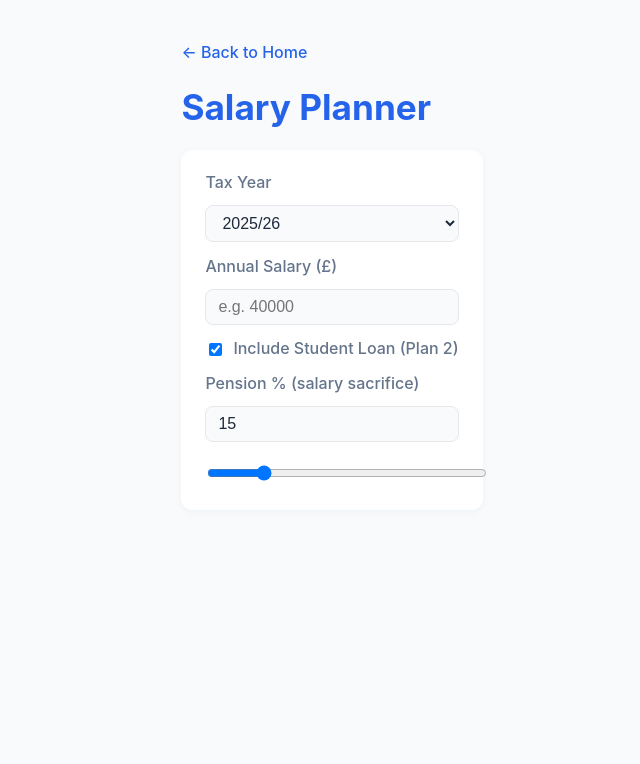
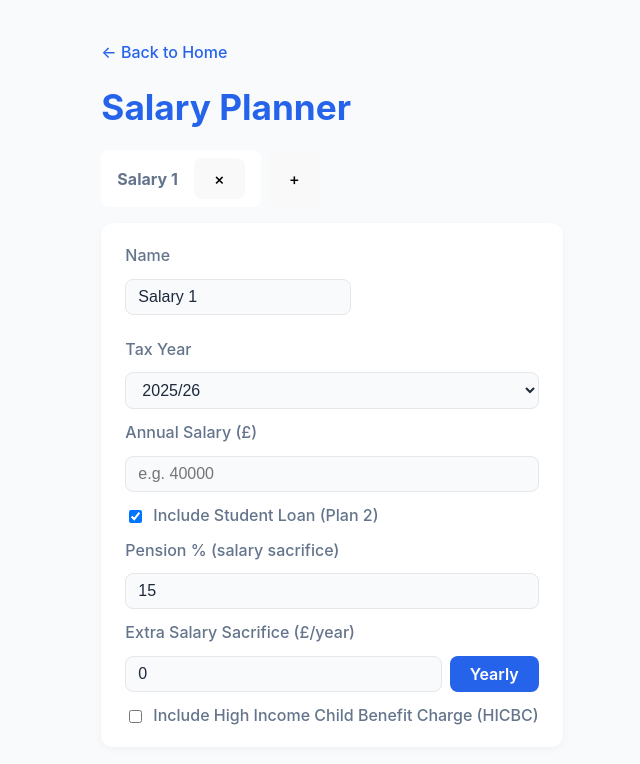
Before and after one commit to nbetts/vibe-finance-planner, a React (Vite) app: page /salary in a window 1280 px wide. Shown: the top 764 px of the page, without its empty margins (308-948 px from the left). Built offline with nearby package versions, Linux system fonts and the light colour scheme.

Commit message:
incorporate HICBC cost

```diff
--- /dev/null
+++ b/src/pages/salary-planner/HICBCResult.tsx
@@ -0,0 +1,21 @@
+// HICBC result display component
+import { calculateHICBC } from './salaryCalculations';
+
+const HICBCResult: React.FC<{ netIncome: number; config: import('./types').TaxYearConfig }> = ({ netIncome, config }) => {
+  const children = 1; // Could be made user-configurable
+  const charge = calculateHICBC(netIncome, config, children);
+  if (charge === 0) {
+    return (
+      <div style={{ marginTop: '1.5rem', color: 'var(--primary)' }}>
+        <strong>No High Income Child Benefit Charge applies.</strong>
+      </div>
+    );
+  }
+  return (
+    <div style={{ marginTop: '1.5rem', color: 'var(--warning)', fontWeight: 500 }}>
+      <strong>Yearly High Income Child Benefit Charge (HICBC): £{charge.toLocaleString(undefined, { maximumFractionDigits: 2 })}</strong><br />
+    </div>
+  );
+};
+
+export default HICBCResult;
--- a/src/pages/salary-planner/index.tsx
+++ b/src/pages/salary-planner/index.tsx
@@ -1,32 +1,112 @@
-import { useState, useEffect } from 'react';
+import { useEffect } from 'react';
 import { Link } from 'react-router-dom';
 import { useLocalStorage } from '../../hooks';
 import { calculateBreakdown } from './salaryCalculations';
 import { TAX_YEARS } from './constants';
 import type { TaxYearConfig } from './types';
 import type { SalaryBreakdown } from './types';
+import { v4 as uuidv4 } from 'uuid';
+import HICBCResult from './HICBCResult';
+
+
+// Salary tab type
+type SalaryTabInputs = {
+  label: string;
+  salary: string;
+  includeStudentLoan: boolean;
+  pensionPercent: string;
+  extraSalarySacrifice: string;
+  extraSalarySacrificeUnit: 'year' | 'month';
+  taxYearKey: string;
+  includeHICBC: boolean;
+};
+
+type SalaryTab = {
+  id: string;
+  inputs: SalaryTabInputs;
+  breakdown: SalaryBreakdown | null;
+};
+
+function createBlankSalaryTab(label: string): SalaryTab {
+  return {
+    id: uuidv4(),
+    inputs: {
+      label,
+      salary: '',
+      includeStudentLoan: true,
+      pensionPercent: '15',
+  extraSalarySacrifice: '0',
+  extraSalarySacrificeUnit: 'year',
+      taxYearKey: '2025_26',
+      includeHICBC: false,
+    },
+    breakdown: null,
+  };
+}
 
 function SalaryPlanner() {
-  const [salary, setSalary] = useLocalStorage<string>('salary', '');
-  const [includeStudentLoan, setIncludeStudentLoan] = useLocalStorage<boolean>('includeStudentLoan', true);
-  const [pensionPercent, setPensionPercent] = useLocalStorage<string>('pensionPercent', '15');
-  const [breakdown, setBreakdown] = useState<SalaryBreakdown | null>(null);
-  const [taxYearKey, setTaxYearKey] = useState<string>('2025_26');
-  const taxYearConfig: TaxYearConfig = TAX_YEARS[taxYearKey];
+  // Helper to parse and convert values
+  const parse = (v: string) => {
+    const n = Number(v);
+    return isNaN(n) || v.trim() === '' ? 0 : n;
+  };
+  const toYearly = (val: string, unit: 'year' | 'month') => unit === 'month' ? parse(val) * 12 : parse(val);
+  const [tabs, setTabs] = useLocalStorage<SalaryTab[]>('salaryPlanner.tabs', [createBlankSalaryTab('Salary 1')]);
+  const [activeTab, setActiveTab] = useLocalStorage<number>('salaryPlanner.activeTab', 0);
+
+  const tab = tabs[activeTab];
+  const taxYearConfig: TaxYearConfig = TAX_YEARS[tab.inputs.taxYearKey];
 
   // Recalculate breakdown whenever any input changes
   useEffect(() => {
-    const gross = Number(salary);
-    const pension = pensionPercent.trim() === '' ? undefined : Number(pensionPercent) / 100;
-    if (gross > 0 && !isNaN(gross) && (pensionPercent.trim() === '' || (!isNaN(Number(pensionPercent)) && Number(pensionPercent) >= 0))) {
-      setBreakdown(calculateBreakdown(gross, taxYearConfig, { includeStudentLoan, pensionRate: pension }));
-    } else {
-      setBreakdown(null);
+    const gross = Number(tab.inputs.salary);
+    const pension = tab.inputs.pensionPercent.trim() === '' ? undefined : Number(tab.inputs.pensionPercent) / 100;
+    const extraSalarySacrifice = toYearly(tab.inputs.extraSalarySacrifice, tab.inputs.extraSalarySacrificeUnit);
+    let newBreakdown: SalaryBreakdown | null = null;
+    if (
+      gross > 0 &&
+      !isNaN(gross) &&
+      (tab.inputs.pensionPercent.trim() === '' || (!isNaN(Number(tab.inputs.pensionPercent)) && Number(tab.inputs.pensionPercent) >= 0)) &&
+      (tab.inputs.extraSalarySacrifice.trim() === '' || (!isNaN(Number(tab.inputs.extraSalarySacrifice)) && Number(tab.inputs.extraSalarySacrifice) >= 0))
+    ) {
+      newBreakdown = calculateBreakdown(gross, taxYearConfig, {
+        includeStudentLoan: tab.inputs.includeStudentLoan,
+        pensionRate: pension,
+        extraSalarySacrifice,
+      });
     }
+    const newTabs = tabs.map((t, i) => i === activeTab ? { ...t, breakdown: newBreakdown } : t);
+    setTabs(newTabs);
     // eslint-disable-next-line react-hooks/exhaustive-deps
-  }, [salary, includeStudentLoan, pensionPercent, taxYearKey]);
+  }, [tab.inputs.salary, tab.inputs.includeStudentLoan, tab.inputs.pensionPercent, tab.inputs.extraSalarySacrifice, tab.inputs.extraSalarySacrificeUnit, tab.inputs.taxYearKey]);
 
-  // Removed handleReset, no longer needed
+  // Tab bar handlers
+  const handleAddTab = () => {
+    const newTabs = [...tabs, createBlankSalaryTab(`Salary ${tabs.length + 1}`)];
+    setTabs(newTabs);
+    setActiveTab(newTabs.length - 1);
+  };
+  const handleDeleteTab = (idx: number) => {
+    if (tabs.length === 1) {
+      // Reset the only tab
+      const newTabs = tabs.map((t, i) => i === idx ? createBlankSalaryTab(t.inputs.label) : t);
+      setTabs(newTabs);
+      return;
+    }
+    const newTabs = tabs.filter((_, i) => i !== idx);
+    setTabs(newTabs);
+    setActiveTab(idx > 0 ? idx - 1 : 0);
+  };
+  const handleTabLabelChange = (idx: number, label: string) => {
+    const newTabs = tabs.map((t, i) => i === idx ? { ...t, inputs: { ...t.inputs, label } } : t);
+    setTabs(newTabs);
+  };
+
+  // Input change handler
+  const updateTabInputs = (field: keyof SalaryTabInputs, value: string | boolean) => {
+    const newTabs = tabs.map((t, i) => i === activeTab ? { ...t, inputs: { ...t.inputs, [field]: value } } : t);
+    setTabs(newTabs);
+  };
 
   return (
     <div className="planner-container">
@@ -34,6 +114,57 @@ function SalaryPlanner() {
         <Link to="/" style={{ color: 'var(--primary)', textDecoration: 'none', fontWeight: 500 }}>&larr; Back to Home</Link>
       </div>
       <h1>Salary Planner</h1>
+      {/* Tab bar UI */}
+      <div className="car-tabs-bar">
+        {tabs.map((tab, idx) => (
+          <div
+            key={tab.id}
+            className={`car-tab${idx === activeTab ? ' active' : ''}`}
+            onClick={() => setActiveTab(idx)}
+            tabIndex={0}
+            onKeyDown={e => {
+              if ((e.key === 'Enter' || e.key === ' ') && activeTab !== idx) setActiveTab(idx);
+            }}
+            draggable
+            onDragStart={e => {
+              e.dataTransfer.effectAllowed = 'move';
+              e.dataTransfer.setData('text/plain', String(idx));
+            }}
+            onDragOver={e => {
+              e.preventDefault();
+              e.dataTransfer.dropEffect = 'move';
+            }}
+            onDrop={e => {
+              e.preventDefault();
+              const fromIdx = Number(e.dataTransfer.getData('text/plain'));
+              if (fromIdx === idx || isNaN(fromIdx)) return;
+              const newTabs = [...tabs];
+              const [moved] = newTabs.splice(fromIdx, 1);
+              newTabs.splice(idx, 0, moved);
+              setTabs(newTabs as SalaryTab[]);
+              // Update activeTab if needed
+              if (activeTab === fromIdx) setActiveTab(idx);
+              else if (activeTab > fromIdx && activeTab <= idx) setActiveTab(activeTab - 1);
+              else if (activeTab < fromIdx && activeTab >= idx) setActiveTab(activeTab + 1);
+            }}
+            style={{ cursor: 'grab' }}
+          >
+            <span className="car-tab-label" style={{ fontWeight: idx === activeTab ? 700 : 400 }}>
+              {tab.inputs.label}
+            </span>
+            <button
+              type="button"
+              className="delete-tab-btn"
+              aria-label="Delete tab"
+              onClick={e => { e.stopPropagation(); handleDeleteTab(idx); }}
+              tabIndex={-1}
+            >
+              ×
+            </button>
+          </div>
+        ))}
+        <button type="button" aria-label="Add salary" className="add-tab-btn" onClick={handleAddTab}>+</button>
+      </div>
       <div className="planner-view">
         <form
           className="salary-input"
@@ -41,11 +172,20 @@ function SalaryPlanner() {
           onSubmit={e => e.preventDefault()}
         >
           <div className="salary-input-row" style={{ flexDirection: 'column', alignItems: 'stretch', gap: '0.7rem' }}>
+            <label htmlFor="tab-label">Name</label>
+            <input
+              id="tab-label"
+              type="text"
+              value={tab.inputs.label}
+              onChange={e => handleTabLabelChange(activeTab, e.target.value)}
+              placeholder="e.g. Salary 1"
+              style={{ marginBottom: '0.7rem', maxWidth: 200 }}
+            />
             <label htmlFor="taxYear">Tax Year</label>
             <select
               id="taxYear"
-              value={taxYearKey}
-              onChange={e => setTaxYearKey(e.target.value)}
+              value={tab.inputs.taxYearKey}
+              onChange={e => updateTabInputs('taxYearKey', e.target.value)}
             >
               {Object.entries(TAX_YEARS).map(([key, config]) => (
                 <option key={key} value={key}>{config.yearLabel}</option>
@@ -56,16 +196,16 @@ function SalaryPlanner() {
               id="salary"
               type="number"
               min="0"
-              value={salary}
-              onChange={e => setSalary(e.target.value)}
+              value={tab.inputs.salary}
+              onChange={e => updateTabInputs('salary', e.target.value)}
               placeholder="e.g. 40000"
             />
             <label htmlFor="studentLoanToggle" style={{ display: 'flex', alignItems: 'center', gap: '0.5rem' }}>
               <input
                 id="studentLoanToggle"
                 type="checkbox"
-                checked={includeStudentLoan}
-                onChange={e => setIncludeStudentLoan(e.target.checked)}
+                checked={tab.inputs.includeStudentLoan}
+                onChange={e => updateTabInputs('includeStudentLoan', e.target.checked)}
               />
               Include Student Loan (Plan 2)
             </label>
@@ -76,29 +216,54 @@ function SalaryPlanner() {
               min="0"
               max="100"
               step="1"
-              value={pensionPercent}
+              value={tab.inputs.pensionPercent}
               onChange={e => {
                 let val = e.target.value;
                 if (val !== '' && (isNaN(Number(val)) || Number(val) < 0)) val = '0';
                 if (Number(val) > 100) val = '100';
-                setPensionPercent(val);
+                updateTabInputs('pensionPercent', val);
               }}
               placeholder="e.g. 15"
             />
-            <input
-              type="range"
-              min="0"
-              max="100"
-              step="1"
-              value={pensionPercent === '' ? 0 : Number(pensionPercent)}
-              onChange={e => setPensionPercent(e.target.value)}
-              style={{ width: '100%' }}
-              aria-label="Pension percentage slider"
-            />
-            {/* Removed Calculate and Reset buttons. All inputs are now reactive. */}
+            <label htmlFor="extraSalarySacrifice">Extra Salary Sacrifice (£/{tab.inputs.extraSalarySacrificeUnit})</label>
+            <div style={{ display: 'flex', gap: '0.5rem', alignItems: 'center' }}>
+              <input
+                id="extraSalarySacrifice"
+                type="number"
+                min="0"
+                step="1"
+                value={tab.inputs.extraSalarySacrifice}
+                onChange={e => {
+                  let val = e.target.value;
+                  if (val !== '' && (isNaN(Number(val)) || Number(val) < 0)) val = '0';
+                  updateTabInputs('extraSalarySacrifice', val);
+                }}
+                placeholder="e.g. 2000"
+                style={{ flex: 1 }}
+              />
+              <button
+                type="button"
+                aria-label="Toggle extra salary sacrifice unit"
+                style={{ minWidth: 70 }}
+                onClick={() => {
+                  updateTabInputs('extraSalarySacrificeUnit', tab.inputs.extraSalarySacrificeUnit === 'year' ? 'month' : 'year');
+                }}
+              >
+                {tab.inputs.extraSalarySacrificeUnit === 'year' ? 'Yearly' : 'Monthly'}
+              </button>
+            </div>
+            <label htmlFor="hicbcToggle" style={{ display: 'flex', alignItems: 'center', gap: '0.5rem' }}>
+              <input
+                id="hicbcToggle"
+                type="checkbox"
+                checked={!!tab.inputs.includeHICBC}
+                onChange={e => updateTabInputs('includeHICBC', e.target.checked)}
+              />
+              Include High Income Child Benefit Charge (HICBC)
+            </label>
           </div>
         </form>
-        {breakdown && (
+        {tab.breakdown && (
           <div className="breakdown">
             <h2>Salary Breakdown</h2>
             <table>
@@ -114,75 +279,81 @@ function SalaryPlanner() {
               <tbody>
                 <tr>
                   <td>Gross Income</td>
-                  <td>£{breakdown.gross.toLocaleString(undefined, {maximumFractionDigits:2})}</td>
-                  <td>£{breakdown.grossMonthly.toLocaleString(undefined, {maximumFractionDigits:2})}</td>
-                  <td>£{breakdown.grossWeekly.toLocaleString(undefined, {maximumFractionDigits:2})}</td>
-                  <td>£{breakdown.grossDaily.toLocaleString(undefined, {maximumFractionDigits:2})}</td>
+                  <td>£{tab.breakdown.gross.toLocaleString(undefined, {maximumFractionDigits:2})}</td>
+                  <td>£{tab.breakdown.grossMonthly.toLocaleString(undefined, {maximumFractionDigits:2})}</td>
+                  <td>£{tab.breakdown.grossWeekly.toLocaleString(undefined, {maximumFractionDigits:2})}</td>
+                  <td>£{tab.breakdown.grossDaily.toLocaleString(undefined, {maximumFractionDigits:2})}</td>
                 </tr>
                 <tr>
                   <td>Pension</td>
-                  <td>£{breakdown.pension.toLocaleString(undefined, {maximumFractionDigits:2})}</td>
-                  <td>£{breakdown.pensionMonthly.toLocaleString(undefined, {maximumFractionDigits:2})}</td>
-                  <td>£{breakdown.pensionWeekly.toLocaleString(undefined, {maximumFractionDigits:2})}</td>
-                  <td>£{breakdown.pensionDaily.toLocaleString(undefined, {maximumFractionDigits:2})}</td>
+                  <td>£{tab.breakdown.pension.toLocaleString(undefined, {maximumFractionDigits:2})}</td>
+                  <td>£{tab.breakdown.pensionMonthly.toLocaleString(undefined, {maximumFractionDigits:2})}</td>
+                  <td>£{tab.breakdown.pensionWeekly.toLocaleString(undefined, {maximumFractionDigits:2})}</td>
+                  <td>£{tab.breakdown.pensionDaily.toLocaleString(undefined, {maximumFractionDigits:2})}</td>
                 </tr>
                 <tr>
                   <td>Extra Salary Sacrifice</td>
-                  <td>£{breakdown.extraSalarySacrifice.toLocaleString(undefined, {maximumFractionDigits:2})}</td>
-                  <td>£{breakdown.extraSalarySacrificeMonthly.toLocaleString(undefined, {maximumFractionDigits:2})}</td>
-                  <td>£{breakdown.extraSalarySacrificeWeekly.toLocaleString(undefined, {maximumFractionDigits:2})}</td>
-                  <td>£{breakdown.extraSalarySacrificeDaily.toLocaleString(undefined, {maximumFractionDigits:2})}</td>
+                  <td>£{tab.breakdown.extraSalarySacrifice.toLocaleString(undefined, {maximumFractionDigits:2})}</td>
+                  <td>£{tab.breakdown.extraSalarySacrificeMonthly.toLocaleString(undefined, {maximumFractionDigits:2})}</td>
+                  <td>£{tab.breakdown.extraSalarySacrificeWeekly.toLocaleString(undefined, {maximumFractionDigits:2})}</td>
+                  <td>£{tab.breakdown.extraSalarySacrificeDaily.toLocaleString(undefined, {maximumFractionDigits:2})}</td>
                 </tr>
                 <tr>
                   <td>Taxable Income</td>
-                  <td>£{breakdown.taxableIncome.toLocaleString(undefined, {maximumFractionDigits:2})}</td>
-                  <td>£{breakdown.taxableIncomeMonthly.toLocaleString(undefined, {maximumFractionDigits:2})}</td>
-                  <td>£{breakdown.taxableIncomeWeekly.toLocaleString(undefined, {maximumFractionDigits:2})}</td>
-                  <td>£{breakdown.taxableIncomeDaily.toLocaleString(undefined, {maximumFractionDigits:2})}</td>
+                  <td>£{tab.breakdown.taxableIncome.toLocaleString(undefined, {maximumFractionDigits:2})}</td>
+                  <td>£{tab.breakdown.taxableIncomeMonthly.toLocaleString(undefined, {maximumFractionDigits:2})}</td>
+                  <td>£{tab.breakdown.taxableIncomeWeekly.toLocaleString(undefined, {maximumFractionDigits:2})}</td>
+                  <td>£{tab.breakdown.taxableIncomeDaily.toLocaleString(undefined, {maximumFractionDigits:2})}</td>
                 </tr>
                 <tr>
                   <td>Income Tax</td>
-                  <td>£{breakdown.tax.toLocaleString(undefined, {maximumFractionDigits:2})}</td>
-                  <td>£{breakdown.taxMonthly.toLocaleString(undefined, {maximumFractionDigits:2})}</td>
-                  <td>£{breakdown.taxWeekly.toLocaleString(undefined, {maximumFractionDigits:2})}</td>
-                  <td>£{breakdown.taxDaily.toLocaleString(undefined, {maximumFractionDigits:2})}</td>
+                  <td>£{tab.breakdown.tax.toLocaleString(undefined, {maximumFractionDigits:2})}</td>
+                  <td>£{tab.breakdown.taxMonthly.toLocaleString(undefined, {maximumFractionDigits:2})}</td>
+                  <td>£{tab.breakdown.taxWeekly.toLocaleString(undefined, {maximumFractionDigits:2})}</td>
+                  <td>£{tab.breakdown.taxDaily.toLocaleString(undefined, {maximumFractionDigits:2})}</td>
                 </tr>
                 <tr>
                   <td colSpan={5}>
                     <details>
                       <summary>Tax Breakdown</summary>
                       <ul>
-                        <li>Personal Allowance: £{breakdown.taxBreakdown.personalAllowance.toLocaleString(undefined, {maximumFractionDigits:2})}</li>
-                        <li>Basic Rate: £{breakdown.taxBreakdown.basic.toLocaleString(undefined, {maximumFractionDigits:2})}</li>
-                        <li>Higher Rate: £{breakdown.taxBreakdown.higher.toLocaleString(undefined, {maximumFractionDigits:2})}</li>
-                        <li>Additional Rate: £{breakdown.taxBreakdown.additional.toLocaleString(undefined, {maximumFractionDigits:2})}</li>
+                        <li>Personal Allowance: £{tab.breakdown.taxBreakdown.personalAllowance.toLocaleString(undefined, {maximumFractionDigits:2})}</li>
+                        <li>Basic Rate: £{tab.breakdown.taxBreakdown.basic.toLocaleString(undefined, {maximumFractionDigits:2})}</li>
+                        <li>Higher Rate: £{tab.breakdown.taxBreakdown.higher.toLocaleString(undefined, {maximumFractionDigits:2})}</li>
+                        <li>Additional Rate: £{tab.breakdown.taxBreakdown.additional.toLocaleString(undefined, {maximumFractionDigits:2})}</li>
                       </ul>
                     </details>
                   </td>
                 </tr>
                 <tr>
                   <td>National Insurance</td>
-                  <td>£{breakdown.ni.toLocaleString(undefined, {maximumFractionDigits:2})}</td>
-                  <td>£{breakdown.niMonthly.toLocaleString(undefined, {maximumFractionDigits:2})}</td>
-                  <td>£{breakdown.niWeekly.toLocaleString(undefined, {maximumFractionDigits:2})}</td>
-                  <td>£{breakdown.niDaily.toLocaleString(undefined, {maximumFractionDigits:2})}</td>
+                  <td>£{tab.breakdown.ni.toLocaleString(undefined, {maximumFractionDigits:2})}</td>
+                  <td>£{tab.breakdown.niMonthly.toLocaleString(undefined, {maximumFractionDigits:2})}</td>
+                  <td>£{tab.breakdown.niWeekly.toLocaleString(undefined, {maximumFractionDigits:2})}</td>
+                  <td>£{tab.breakdown.niDaily.toLocaleString(undefined, {maximumFractionDigits:2})}</td>
                 </tr>
                 <tr>
                   <td>Student Loan (Plan 2)</td>
-                  <td>£{breakdown.studentLoan.toLocaleString(undefined, {maximumFractionDigits:2})}</td>
-                  <td>£{breakdown.studentLoanMonthly.toLocaleString(undefined, {maximumFractionDigits:2})}</td>
-                  <td>£{breakdown.studentLoanWeekly.toLocaleString(undefined, {maximumFractionDigits:2})}</td>
-                  <td>£{breakdown.studentLoanDaily.toLocaleString(undefined, {maximumFractionDigits:2})}</td>
+                  <td>£{tab.breakdown.studentLoan.toLocaleString(undefined, {maximumFractionDigits:2})}</td>
+                  <td>£{tab.breakdown.studentLoanMonthly.toLocaleString(undefined, {maximumFractionDigits:2})}</td>
+                  <td>£{tab.breakdown.studentLoanWeekly.toLocaleString(undefined, {maximumFractionDigits:2})}</td>
+                  <td>£{tab.breakdown.studentLoanDaily.toLocaleString(undefined, {maximumFractionDigits:2})}</td>
                 </tr>
                 <tr>
                   <td><strong>Take Home</strong></td>
-                  <td><strong>£{breakdown.takeHome.toLocaleString(undefined, {maximumFractionDigits:2})}</strong></td>
-                  <td><strong>£{breakdown.takeHomeMonthly.toLocaleString(undefined, {maximumFractionDigits:2})}</strong></td>
-                  <td><strong>£{breakdown.takeHomeWeekly.toLocaleString(undefined, {maximumFractionDigits:2})}</strong></td>
-                  <td><strong>£{breakdown.takeHomeDaily.toLocaleString(undefined, {maximumFractionDigits:2})}</strong></td>
+                  <td><strong>£{tab.breakdown.takeHome.toLocaleString(undefined, {maximumFractionDigits:2})}</strong></td>
+                  <td><strong>£{tab.breakdown.takeHomeMonthly.toLocaleString(undefined, {maximumFractionDigits:2})}</strong></td>
+                  <td><strong>£{tab.breakdown.takeHomeWeekly.toLocaleString(undefined, {maximumFractionDigits:2})}</strong></td>
+                  <td><strong>£{tab.breakdown.takeHomeDaily.toLocaleString(undefined, {maximumFractionDigits:2})}</strong></td>
                 </tr>
               </tbody>
             </table>
+            {tab.inputs.includeHICBC && (
+              <HICBCResult
+                netIncome={tab.breakdown.takeHome + tab.breakdown.tax + tab.breakdown.ni + tab.breakdown.studentLoan}
+                config={taxYearConfig}
+              />
+            )}
           </div>
         )}
       </div>
--- a/src/pages/salary-planner/salaryCalculations.ts
+++ b/src/pages/salary-planner/salaryCalculations.ts
@@ -9,11 +9,11 @@ import type { SalaryBreakdown, TaxBreakdown } from './types';
 export function calculateBreakdown(
   gross: number,
   config: TaxYearConfig,
-  opts?: { includeStudentLoan?: boolean; pensionRate?: number }
+  opts?: { includeStudentLoan?: boolean; pensionRate?: number; extraSalarySacrifice?: number }
 ): SalaryBreakdown {
   const pensionRate = typeof opts?.pensionRate === 'number' ? opts.pensionRate : config.PENSION_RATE;
+  const extraSalarySacrifice = typeof opts?.extraSalarySacrifice === 'number' ? opts.extraSalarySacrifice : 0;
   const pension = pensionRate > 0 ? gross * pensionRate : 0;
-  const extraSalarySacrifice = 0; // No extra salary sacrifice in current calculation
   const totalSalarySacrifice = pension + extraSalarySacrifice;
   let personalAllowance = config.PERSONAL_ALLOWANCE;
   if (gross > config.PERSONAL_ALLOWANCE_TAPER_THRESHOLD) {
@@ -115,3 +115,21 @@ export function calculateBreakdown(
     takeHomeDaily: perDay(takeHome),
   };
 }
+
+export function calculateHICBC(
+  netIncome: number,
+  config: TaxYearConfig,
+  children: number = 1
+): number {
+  // Use config constants for thresholds and benefit rates
+  const start = config.HICBC_START;
+  const full = config.HICBC_FULL;
+  const cbEldest = config.CHILD_BENEFIT_ELDEST_WEEKLY * 52;
+  const cbOthers = (children - 1) * config.CHILD_BENEFIT_OTHERS_WEEKLY * 52;
+  const totalBenefit = cbEldest + cbOthers;
+  if (netIncome <= start) return 0;
+  if (netIncome >= full) return totalBenefit;
+  // Partial clawback: 1% for each £100 over start
+  const percent = Math.floor((netIncome - start) / 100);
+  return (percent / 100) * totalBenefit;
+}
--- a/src/pages/salary-planner/types.ts
+++ b/src/pages/salary-planner/types.ts
@@ -12,6 +12,10 @@ export type TaxYearConfig = {
   STUDENT_LOAN_THRESHOLD: number;
   STUDENT_LOAN_RATE: number;
   PENSION_RATE: number;
+  HICBC_START: number;
+  HICBC_FULL: number;
+  CHILD_BENEFIT_ELDEST_WEEKLY: number;
+  CHILD_BENEFIT_OTHERS_WEEKLY: number;
 };
 
 export type TaxBreakdown = {
```
Also changed, not shown: src/pages/salary-planner/constants.ts (+8 -0 lines).
